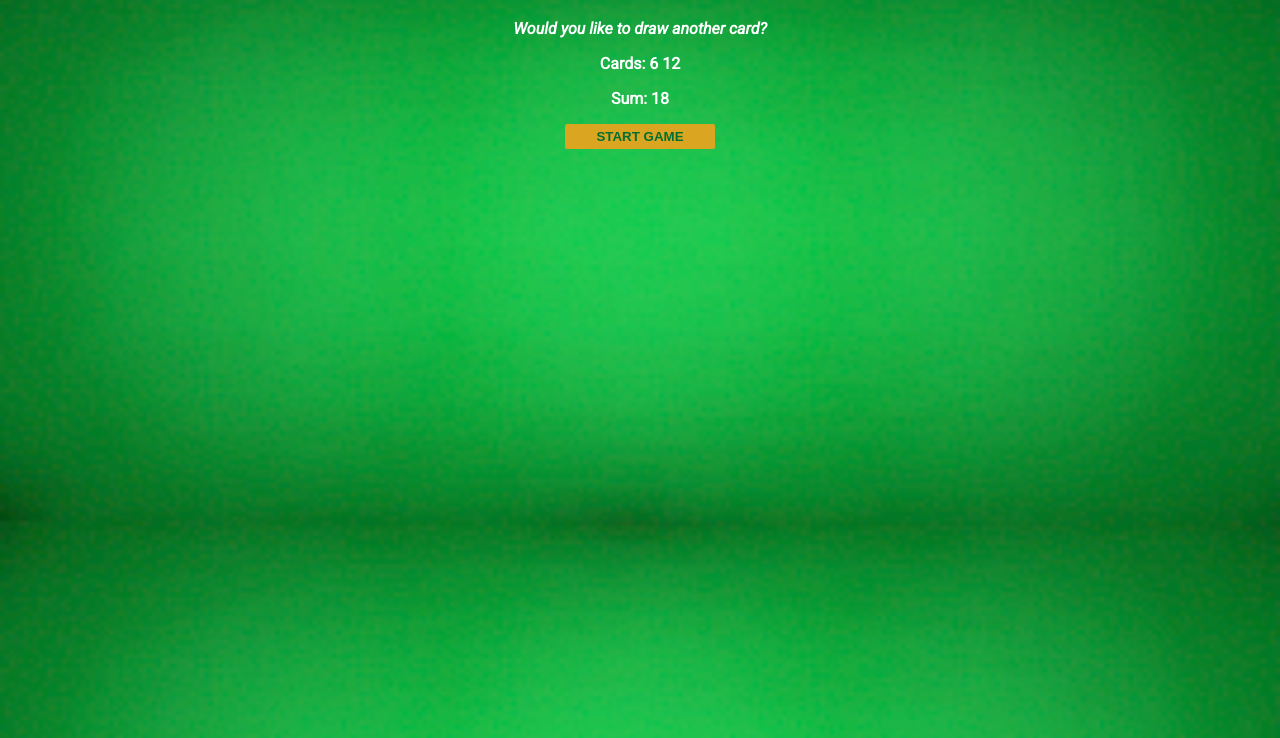
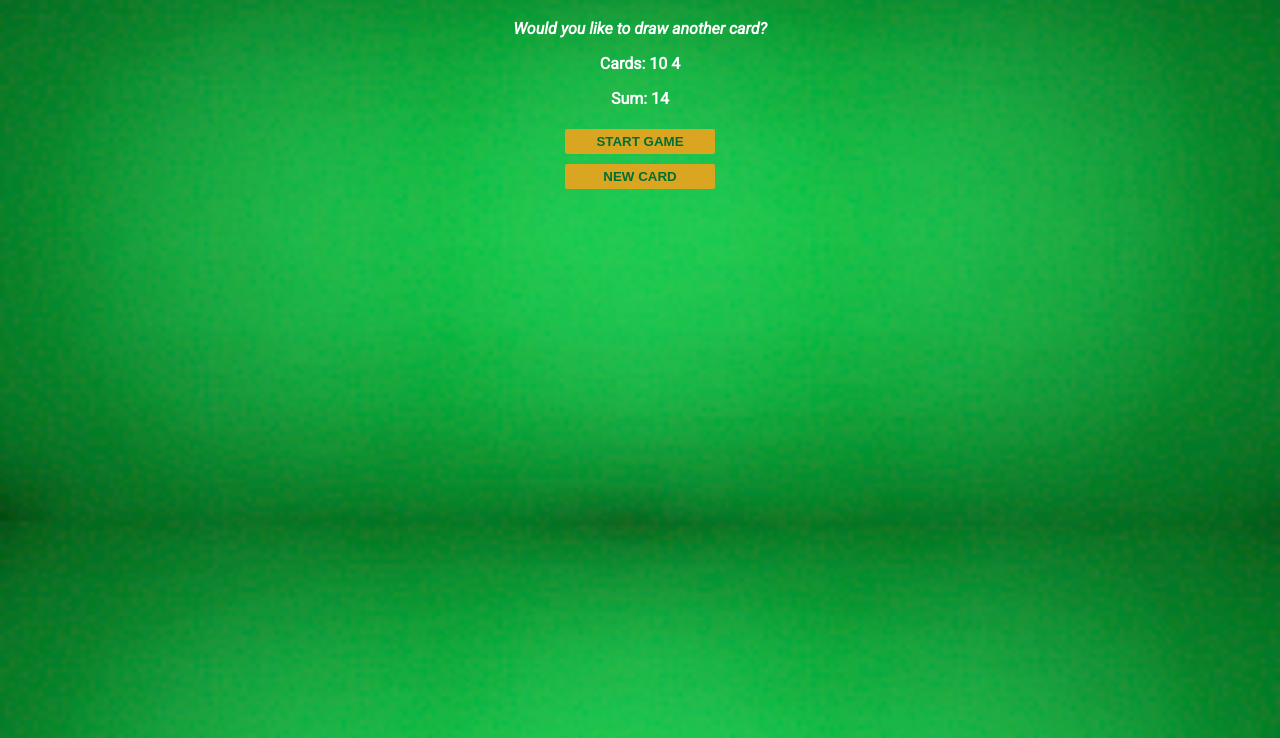
Before and after one commit to EHollingerFllStk/Black-Jack-Game, a plain HTML site: page index.html in a window 1280 px wide. Both pictures are taken after a click on the button "START GAME". Shown: the part 62-800 px from the top of the page. Drawn offline with Linux system fonts and the light colour scheme.

Commit message:
change startGame to renderGame

```diff
--- a/index.html
+++ b/index.html
@@ -20,6 +20,9 @@
     <p id="sum-el">Sum: </p>
     <button onclick="startGame()">START GAME</button>
     <!--1. Create a button that says START GAME. Make it call a startGame() function when called-->
+    <!--1. Create a NEW CARD button that says NEW CARD. Make it call a newCard() function when called-->
+    <br>
+    <button onclick="newCard()">NEW CARD</button>
     <script src="script.js"></script>
 </body>
 </html>
--- a/script.js
+++ b/script.js
@@ -2,8 +2,9 @@
 //set thier variables to a random number between 2-11
 //2. Creat a variable, sum and set it to the sum of the 2 cards
 
-let firstCard = 6;
-let secondCard = 12;
+let firstCard = 10;
+let secondCard = 4;
+let cards = [firstCard, secondCard]
 let sum = firstCard + secondCard;
 let hasBlackJack = false;
 let isAlive = true;
@@ -15,7 +16,6 @@ let message = ""
 //2. Reassign the message variable to the string we're loggin out
 //2. Creat a startGame() function. Move the conditional below into the function.
 // 1. Store the message-el paragraph in a var called messageEl
-
 //2.Store the sum paragraph in a var called sumEl
 //2.Store the card paragraph in a var called cardEl
 
@@ -28,9 +28,15 @@ let cardsEl = document.getElementById("cards-el")
 //console.log(cardEl)
 
 function startGame() {
+    renderGame()
+}
+
+function renderGame() {
     //3. Render the sum out on the page in this format  --> "Sum: 14"
     //3. Render the cards out on the page in this format  --> "Cards: "
-    cardsEl.textContent = "Cards: " + firstCard + " " + secondCard
+    //render out All the cards we have
+    //2. render to the cards array when rendering out the cards
+    cardsEl.textContent = "Cards: " + cards[0] + " " + cards[1]
     sumEl.textContent = "Sum: " + sum
     if (sum <= 20) {
     message = "Would you like to draw another card?"
@@ -45,7 +51,22 @@ function startGame() {
     messageEl.textContent = message;
     //console.log(message)
 }
+//2. Create a newCard function that logs out "Drawing a new card from the deck"
 
+function newCard() {
+    console.log("Drawing a new card from the deck")
+    //1. Create a card var and hard code its value to a number 2-11
+    let card = 2;
+
+    console.log(card)
+    //2. add the new card to the sum var
+    sum += card
+    //push card to cards array
+    cards.push(card)
+    console.log(cards)
+    //3. call the startGame()
+    renderGame()
+}
 //Cash OUT!!
 // console.log(isAlive)
 // console.log(message)
--- a/style.css
+++ b/style.css
@@ -20,6 +20,7 @@ button {
     background-color: goldenrod;
     width: 150px;
     padding: 5px 25px;
+    margin: 5px;
     border: none;
     border-radius: 2px;
 }
```
